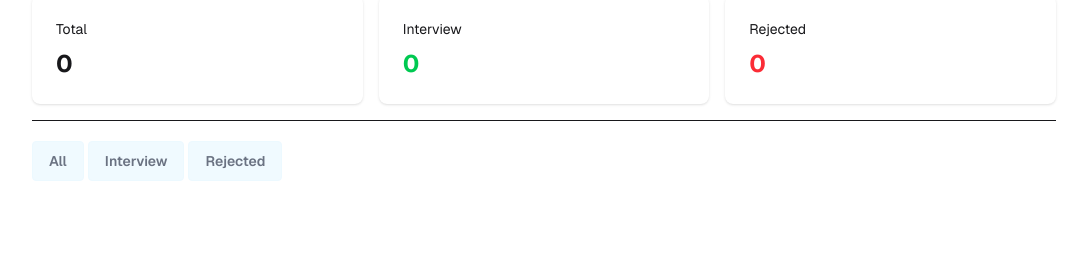
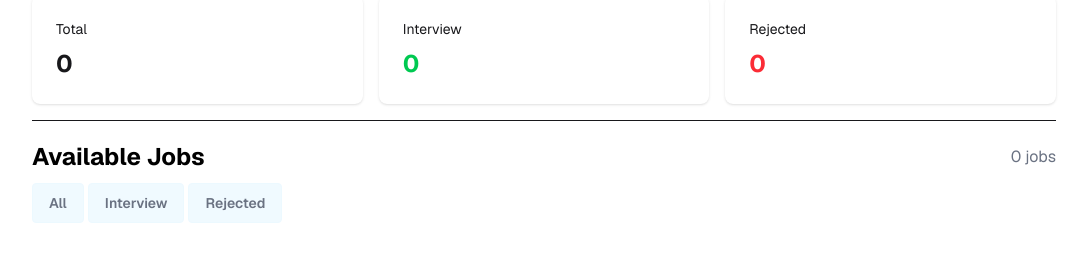
Before and after one commit to rafiqulislamraj58-design/Assignment-04, a website: page index.html in a window 1280 px wide. Shown: the part 65-326 px from the top of the page, without its empty margins (96-1183 px from the left). Drawn offline with nearby package versions, Linux system fonts and the light colour scheme.

Commit message:
header r main er buton coreetion

```diff
--- a/index.html
+++ b/index.html
@@ -46,13 +46,17 @@
     </header>
     <hr class="my-5 mt-4 w-[80%] mx-auto">
     <!-- main Section -->
-     <main>
-        <div class="mx-auto w-[80%]" >
-
+     <main class="mx-auto w-[80%]">
+        <div class=" w-full" >
+            <div class="w-full flex items-center justify-between mt-2.5 mb-2.5">
+                <h3 class="text-2xl font-bold text-black ">Available Jobs</h3>
+                <p id="jobCount"  class=" text-gray-500">0 jobs</p>
+            </div>
+          <div class="">
             <button class="btn bg-white-400 btn-soft text-gray-500 btn-info hover:text-white ">All</button>
             <button class="btn bg-white-400 btn-soft text-gray-500 btn-info hover:text-white ">Interview</button>
             <button class="btn bg-white-400 btn-soft text-gray-500 btn-info hover:text-white ">Rejected</button>
-
+          </div>
         </div>
      </main>
 </body>
```
Also changed, not shown: src/output.css.
